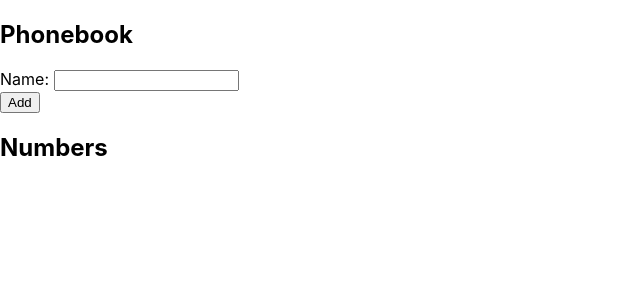
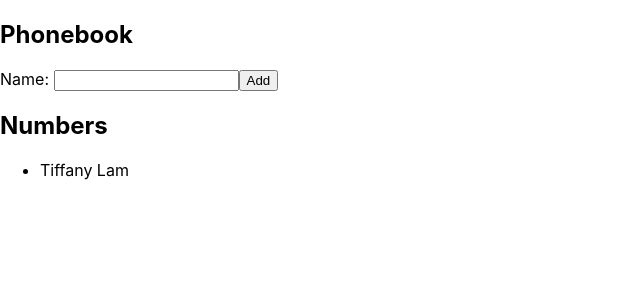
Before and after one commit to tymeart/fso-phonebook, a React (Create React App) app: page / in a window 1280 px wide. Shown: the top 300 px of the page, without its empty margins (0-640 px from the left). Built offline with nearby package versions, Linux system fonts and the light colour scheme.

Commit message:
Add ability to add and display names

```diff
--- a/src/App.js
+++ b/src/App.js
@@ -2,24 +2,38 @@
 import './App.css';
 
 function App() {
-  const [person, setPersons] = useState([
-    { name: 'Tiffany Lam' }
+  const [persons, setPersons] = useState([
+    { name: 'Tiffany Lam'}
   ]);
   const [newName, setNewName] = useState('');
+
+  const nameList = persons.map((person, i) => <li key={i}>{person.name}</li>);
+
+  const handleNameChange = (event) => {
+    setNewName(event.target.value);
+  }
+
+  const addName = (event) => {
+    event.preventDefault();
+    setPersons(persons.concat({ name: newName }))
+    setNewName('');
+  }
+
   return (
     <div>
       <h2>Phonebook</h2>
-      <form>
+      <form onSubmit={addName}>
         <div>
           <label>Name: </label>
-          <input />
-        </div>
-        <div>
+          <input value={newName} onChange={handleNameChange} />
           <button>Add</button>
         </div>
       </form>
 
       <h2>Numbers</h2>
+      <ul>
+        {nameList}
+      </ul>
     </div>
   );
 }
```
